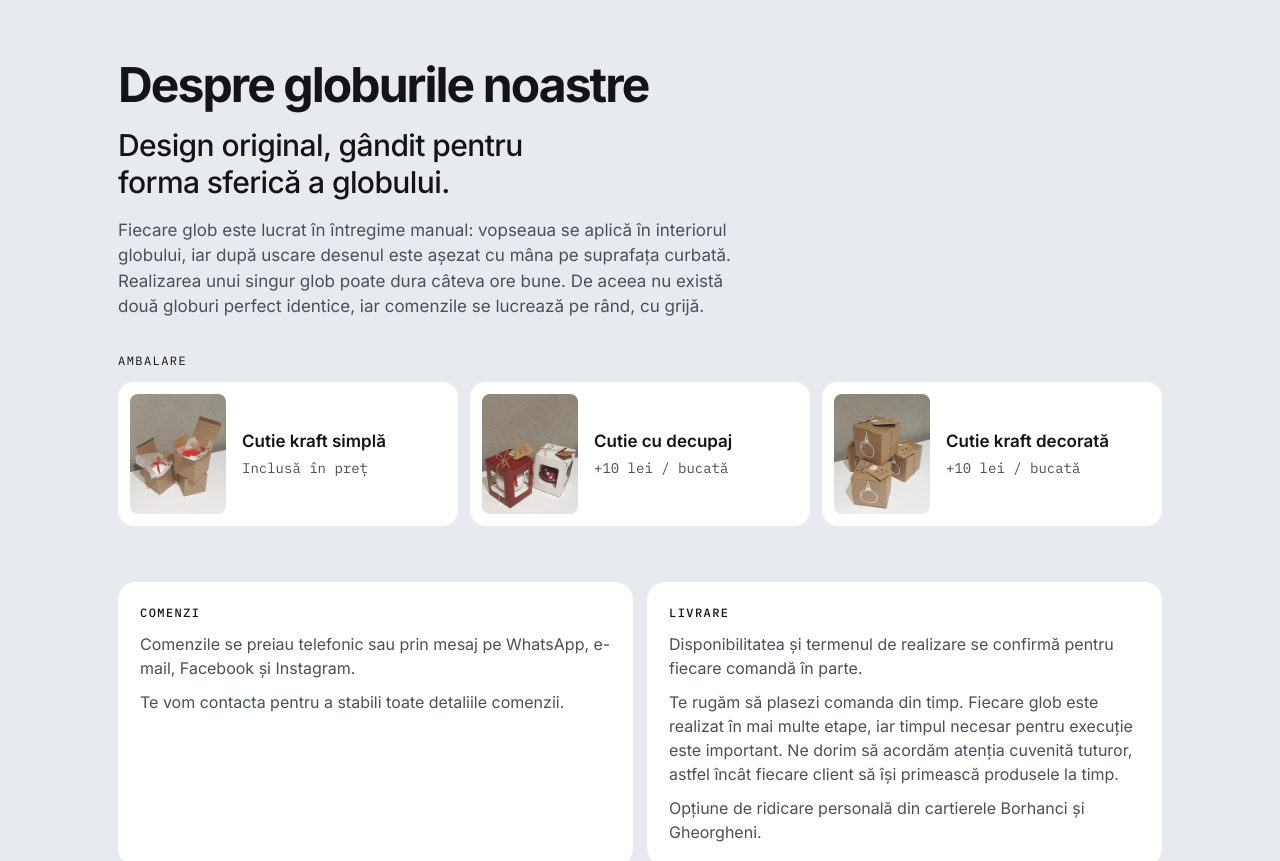
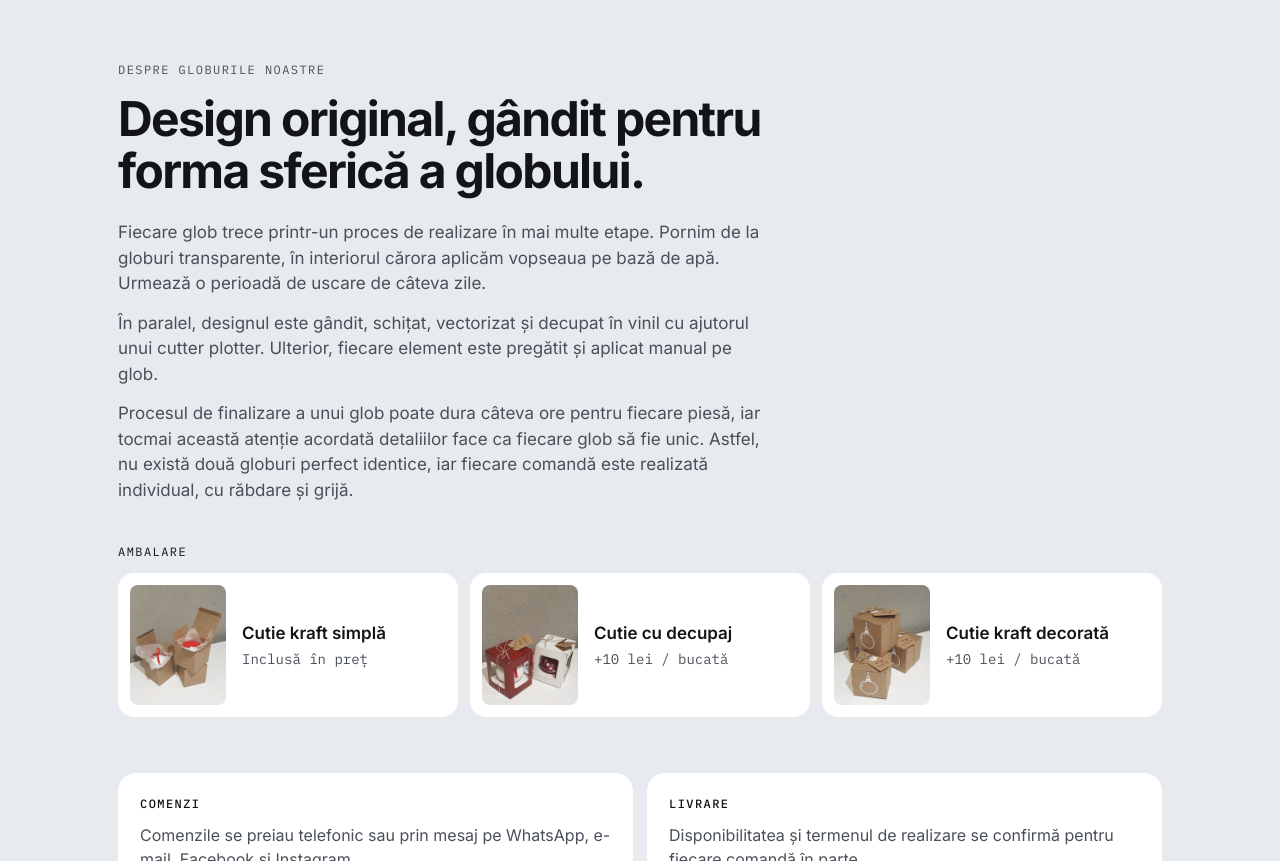
Before and after one commit to ruxandrapasca/zoni.atelier, a plain HTML site: page index.html in a window 1280 px wide. Shown: the part 4911-5772 px from the top of the page. Drawn offline with Linux system fonts and the light colour scheme.

Commit message:
Add files via upload

```diff
--- a/index.html
+++ b/index.html
@@ -125,8 +125,10 @@ body::before{content:"";position:fixed;inset:0 0 auto;height:env(safe-area-inset
 /* about / packaging */
 .about{padding:56px 0 8px}
 .about h2,.info h2,.contact h2{font-size:clamp(32px,6vw,48px);letter-spacing:-.04em;line-height:1;margin:0 0 18px}
-.about .craft{max-width:60ch;color:var(--ink-2);font-size:17px;margin:-12px 0 32px}
-.about .big{font-size:clamp(22px,4vw,30px);line-height:1.25;letter-spacing:-.02em;max-width:24ch;margin:0 0 28px;font-weight:500}
+.about .craft{max-width:60ch;color:var(--ink-2);font-size:17px;margin:0 0 40px}
+.about .craft p{margin:0 0 14px}
+.about h2.about-k{font-family:var(--mono);font-weight:400;text-transform:uppercase;letter-spacing:.12em;font-size:12px;line-height:1.5;color:var(--ink-2);margin:0 0 14px}
+.about .big{font-family:var(--sans);font-size:clamp(30px,6vw,48px);line-height:1.08;letter-spacing:-.035em;max-width:20ch;margin:0 0 24px;font-weight:700}
 .packs{display:grid;gap:12px}
 @media (min-width:760px){.packs{grid-template-columns:repeat(3,1fr)}}
 .pack{background:var(--surface);border-radius:16px;padding:12px;display:flex;gap:16px;align-items:center}
@@ -240,9 +242,13 @@ dialog::backdrop{background:rgba(10,12,15,.55)}
   <main id="cols"></main>
 
   <section class="about" aria-labelledby="about-t">
-    <h2 id="about-t">Despre globurile noastre</h2>
+    <h2 id="about-t" class="about-k">Despre globurile noastre</h2>
     <p class="big">Design original, gândit pentru forma sferică a globului.</p>
-    <p class="craft">Fiecare glob este lucrat în întregime manual: vopseaua se aplică în interiorul globului, iar după uscare desenul este așezat cu mâna pe suprafața curbată. Realizarea unui singur glob poate dura câteva ore bune. De aceea nu există două globuri perfect identice, iar comenzile se lucrează pe rând, cu grijă.</p>
+    <div class="craft">
+      <p>Fiecare glob trece printr-un proces de realizare în mai multe etape. Pornim de la globuri transparente, în interiorul cărora aplicăm vopseaua pe bază de apă. Urmează o perioadă de uscare de câteva zile.</p>
+      <p>În paralel, designul este gândit, schițat, vectorizat și decupat în vinil cu ajutorul unui cutter plotter. Ulterior, fiecare element este pregătit și aplicat manual pe glob.</p>
+      <p>Procesul de finalizare a unui glob poate dura câteva ore pentru fiecare piesă, iar tocmai această atenție acordată detaliilor face ca fiecare glob să fie unic. Astfel, nu există două globuri perfect identice, iar fiecare comandă este realizată individual, cu răbdare și grijă.</p>
+    </div>
     <h3 class="label" style="margin:0 0 12px">Ambalare</h3>
     <div class="packs" id="packs"></div>
   </section>
```
